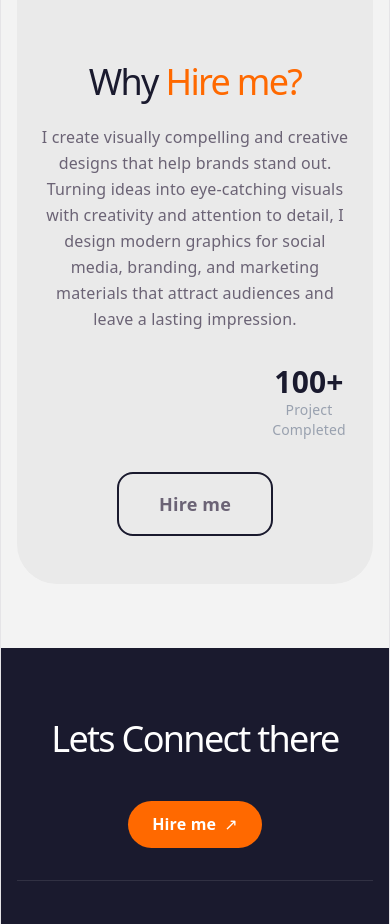
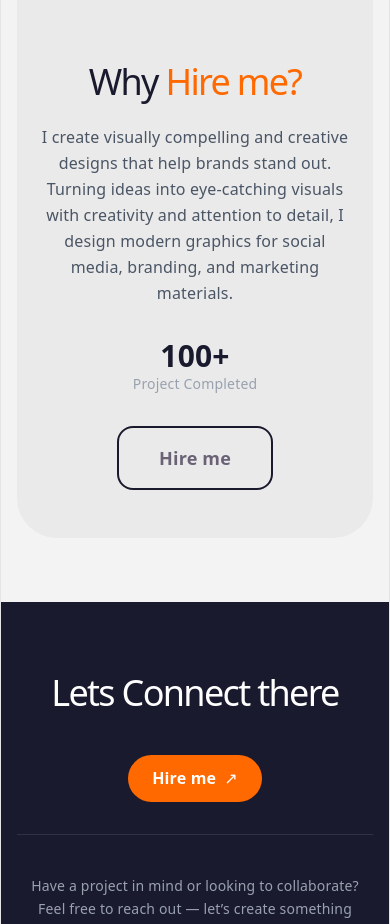
Before and after one commit to KowsalyaPeraman/Rahul_Portfolio, a React app: page / in a window 390 px wide. Shown: the part 1940-2864 px from the top of the page. Built offline with nearby package versions, Linux system fonts and the light colour scheme; the HTML template or start-up script is replaced by a standard one.

Commit message:
update hire me button UI

```diff
--- a/src/components/ContactSection.jsx
+++ b/src/components/ContactSection.jsx
@@ -5,7 +5,7 @@ const ContactSection = () => {
 
   const handleSend = () => {
     if (!email.trim()) return;
-    window.location.href = `mailto:Jaycrea36@gmail.com?subject=Newsletter Subscription&body=Please add me to your newsletter: ${email}`;
+    window.location.href = `mailto:rahulaetopaz@gmail.com?subject=Newsletter Subscription&body=Please add me to your newsletter: ${email}`;
   };
 
   return (
--- a/src/components/HireMe.jsx
+++ b/src/components/HireMe.jsx
@@ -7,38 +7,47 @@ const HireMe = ({ openContact }) => {
 
         <div className="grid grid-cols-1 md:grid-cols-2 items-center gap-10">
 
-          {/* Image with orange blob */}
+          {/* IMAGE SECTION */}
           <div className="flex justify-center">
             <div className="relative">
               <div className="absolute bottom-0 left-1/2 -translate-x-1/2 w-[260px] h-[300px] bg-[#f7b26a] rounded-[120px]"></div>
-              <img src={poster1} className="relative z-10 w-[300px] object-contain" alt="Jenny" />
+              <img
+                src={poster1}
+                alt="rahul"
+                className="relative z-10 w-[300px] object-contain"
+              />
             </div>
           </div>
 
-          {/* Right content */}
+          {/* CONTENT SECTION */}
           <div>
             <h1 className="text-[48px] sm:text-[56px] font-extrabold text-[#1a1a2e] leading-tight">
               Why <span className="text-orange-500">Hire me?</span>
             </h1>
 
-            <p className="mt-4 text-white-200 leading-relaxed ">
-              I create visually compelling and creative designs that help brands stand out. Turning ideas into eye-catching visuals with creativity and attention to detail, I design modern graphics for social media, branding, and marketing materials that attract audiences and leave a lasting impression.
+            <p className="mt-4 text-gray-600 leading-relaxed">
+              I create visually compelling and creative designs that help brands stand out.
+              Turning ideas into eye-catching visuals with creativity and attention to detail,
+              I design modern graphics for social media, branding, and marketing materials.
             </p>
 
-            {/* Stats */}
-            <div className="flex gap-30 mt-8 ml-57">
-              <div>
+            {/* STATS (CENTER FIXED) */}
+            <div className="mt-8 flex justify-center md:justify-start">
+              <div className="text-center md:text-left">
                 <p className="text-3xl font-extrabold text-[#1a1a2e]">100+</p>
                 <p className="text-gray-400 text-sm mt-1">Project Completed</p>
               </div>
             </div>
 
+            {/* BUTTON (WORKING HOVER - SAFE VERSION) */}
             <button
               onClick={openContact}
-              className="mt-8 border-2 border-[#1a1a2e] px-10 py-4 rounded-2xl text-lg font-semibold hover:bg-[#1a1a2e] hover:text-white transition-all duration-300"
+              className="mt-8 px-10 py-4 rounded-2xl border-2 border-[#1a1a2e] text-lg font-semibold
+              transition-all duration-300 hover:bg-[#1a1a2e] hover:text-white hover:scale-105"
             >
               Hire me
             </button>
+
           </div>
 
         </div>
```
